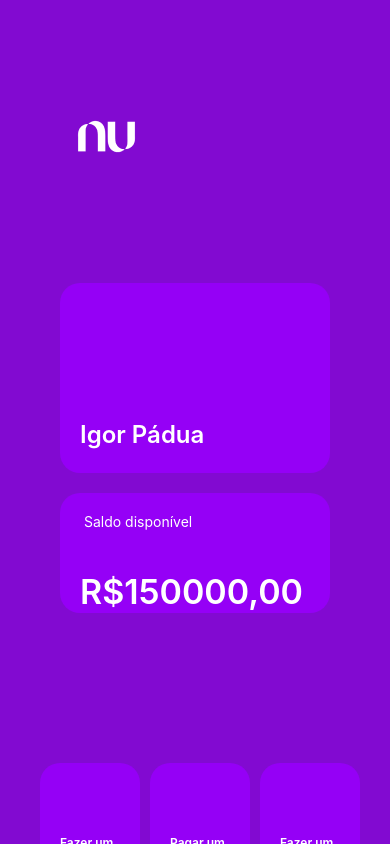
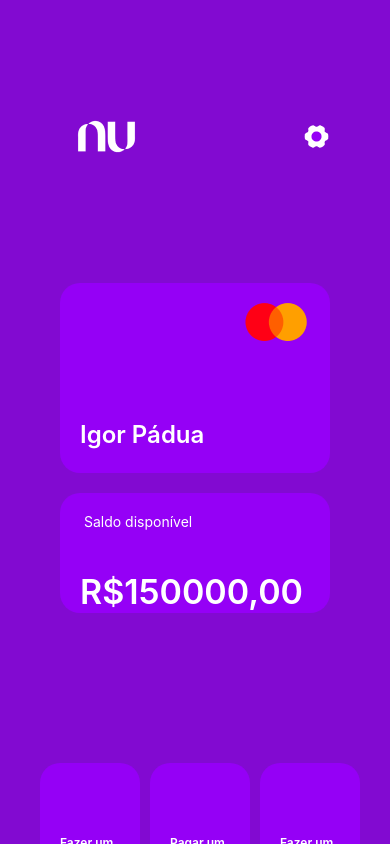
Before and after one commit to IgorAPSantos/p1-RN-serratec, a React Native app in the folder p1/: screen / in a window 390 px wide. Built offline with nearby package versions, Linux system fonts and the light colour scheme; grey boxes are pictures that could not be loaded.

Commit message:
consertando o import das imagens

```diff
--- a/p1/src/components/Card/index.tsx
+++ b/p1/src/components/Card/index.tsx
@@ -1,6 +1,6 @@
 import { View, Text, Image } from "react-native";
 import { styles } from "./styles";
-import mastercard from '../../../assets/mastercard.png';
+import mastercard from '../../assets/mastercard.png';
 
 export const Card = () => {
     return (
--- a/p1/src/components/Header/index.tsx
+++ b/p1/src/components/Header/index.tsx
@@ -1,13 +1,13 @@
 import { Image, View } from "react-native";
 import { styles } from "./styles";
 import logo from '../../../assets/logo.png';
-import settings from '../../../assets/settings.png';
+import settings from '../../assets/settings.png';
 
 export const Header = () => {
     return (
         <View style={styles.header}>
             <Image source={logo} />
-            <Image source={settings} />
+            <Image source={settings} style={styles.headerSettingsIcon} />
         </View>
     );
 }
```
